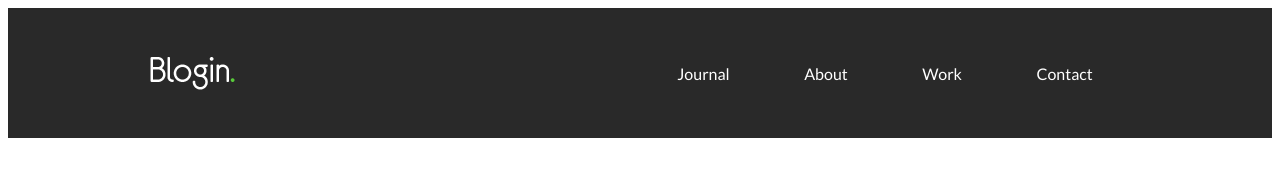
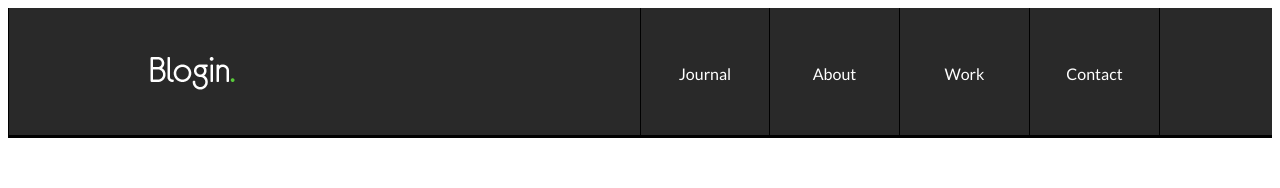
Before and after one commit to ShaharGdn/Blogin-Ex_ShaharG, a plain HTML site: page index.html in a window 1280 px wide. Shown: the top 188 px of the page. Drawn offline with Linux system fonts and the light colour scheme.

Commit message:
Fix header height & borders for nav links

```diff
--- a/styles/components/main-header.css
+++ b/styles/components/main-header.css
@@ -8,7 +8,8 @@
     background-color: var(--primary-base);
     height: 80px;
     margin-bottom: 20px;
-}
+    box-shadow: 1px -3px 0 black inset;
+  }
 
 .main-header .header-logo {
     grid-column: 2;
--- a/styles/setup/mq.css
+++ b/styles/setup/mq.css
@@ -87,7 +87,7 @@
         grid-template-columns:
             minmax(20px, 1fr) 400px 400px minmax(20px, 1fr);
         background-color: var(--primary-base);
-        height: 100px;
+        height: 130px;
         margin-bottom: 40px;
     }
 
@@ -106,6 +106,20 @@
     .main-header .main-nav a:hover {
         color: var(--secondary-1);
     }
+
+    .main-header a {
+        display: flex;
+        align-items: center;
+        justify-content: center;
+        height: 130px;
+        width: 130px;
+        grid-row: 1;
+        border-right: 1px solid black;
+      }
+
+      .main-header a:first-of-type {
+        border-left: 1px solid black;
+      }
 
     .toggle-menu-btn,
     .exit-sidebar-btn {
```
